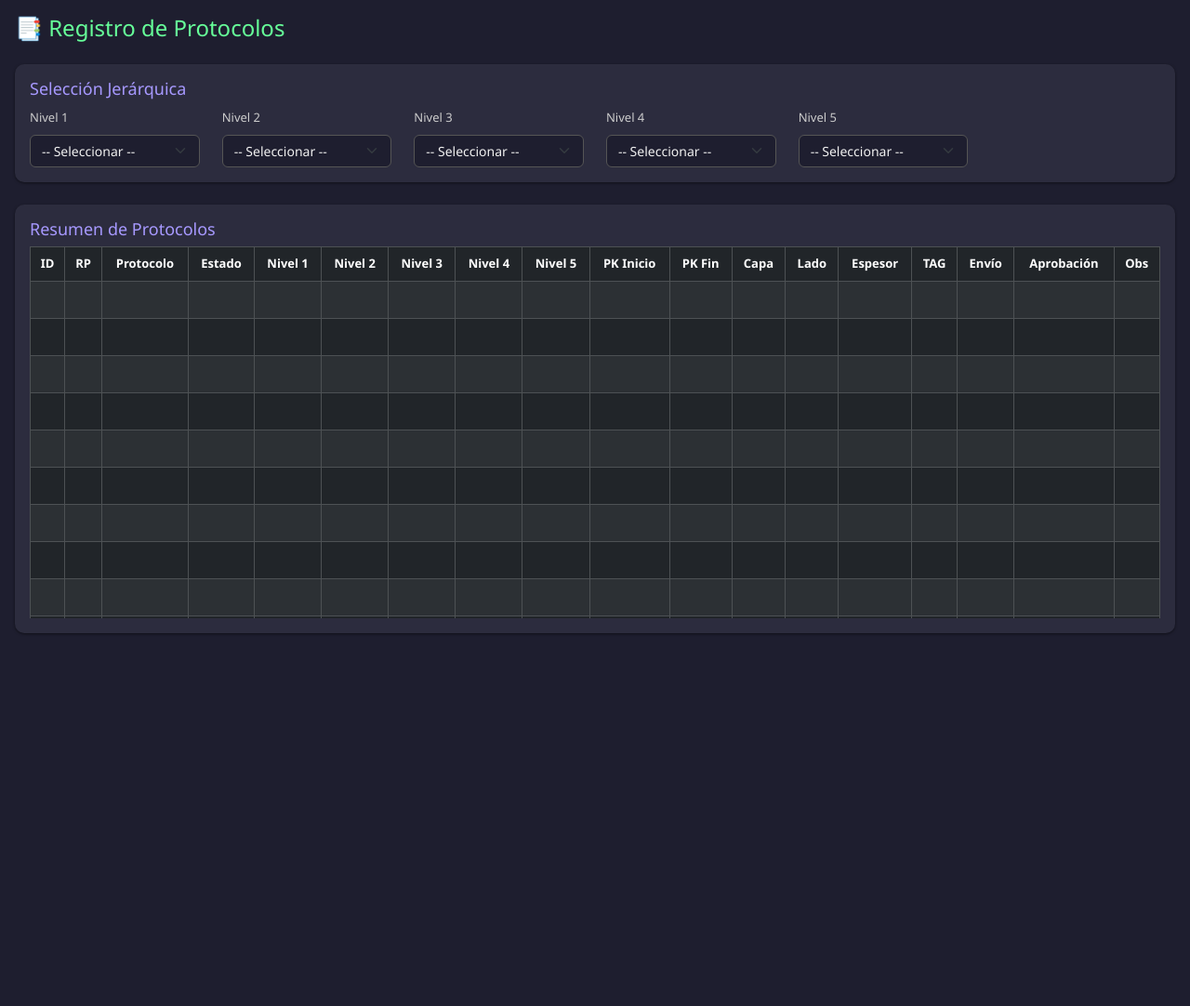
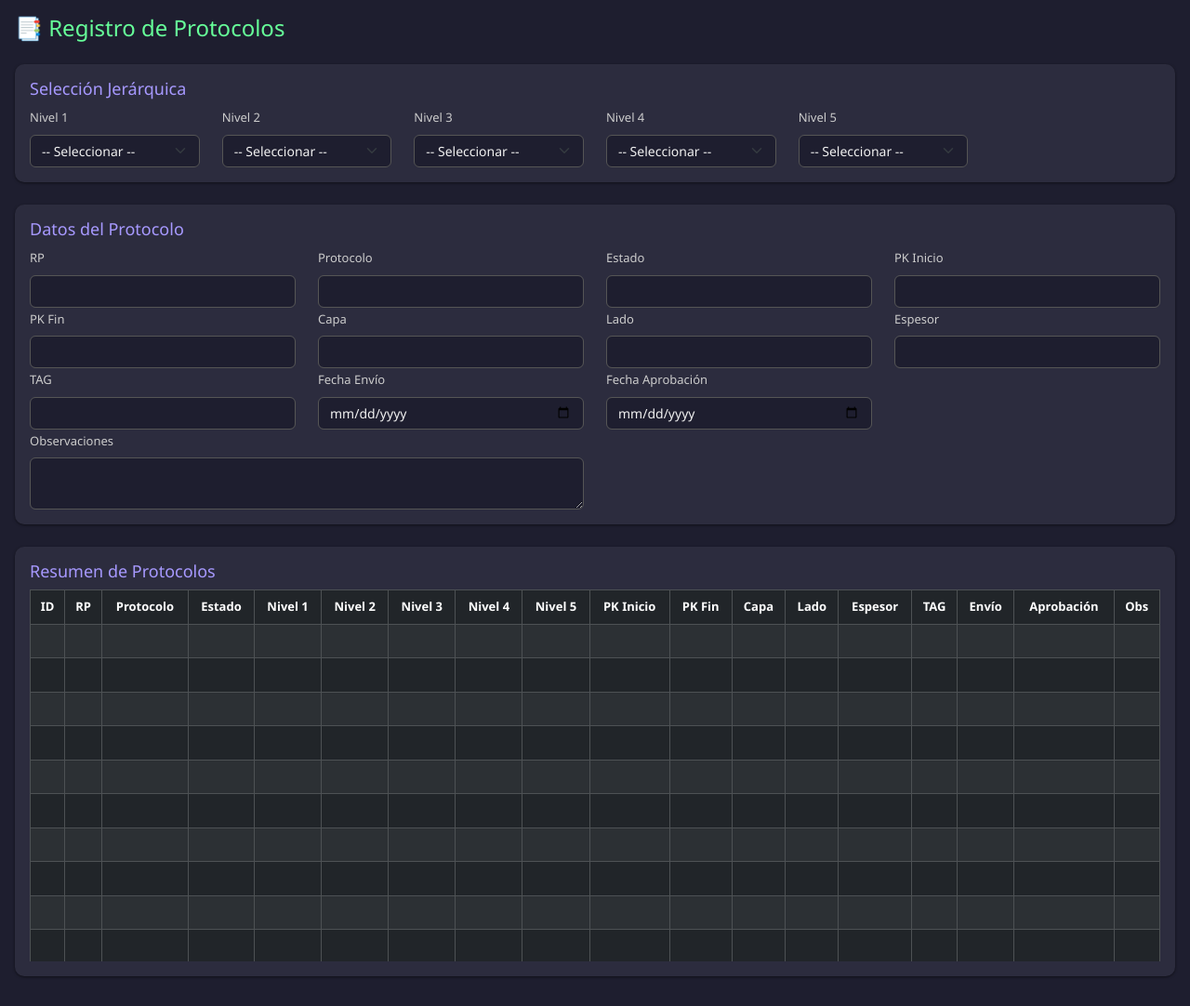
Before and after one commit to Calamardes/Registro-de-Protocolos, a FastAPI app: template templates/formulario.html in a window 1280 px wide. Shown: the whole page at 93% size. Before the commit the page ends 682 px from the top, so only its background shows below. Run offline with FastAPI, Linux system fonts and the light colour scheme; the template is opened without the code that fills it, so the values that code supplies are empty; parts of the project's set-up code (start-up, migrations or seed data) failed here and were passed over.

Commit message:
Update formulario.html

```diff
--- a/templates/formulario.html
+++ b/templates/formulario.html
@@ -46,20 +46,15 @@
             font-size: 13px;
             color: #ccc;
         }
-        #tabla-resumen td, #tabla-resumen th {
-            text-align: center;
-            vertical-align: middle;
-        }
-        #tabla-resumen td {
-            height: 40px;
-        }
         .scrollable-table {
             max-height: 400px;
             overflow-y: auto;
         }
         table th, table td {
             font-size: 13px;
-            padding: 0.4rem;
+            padding: 0.3rem;
+            text-align: center;
+            vertical-align: middle;
         }
         .table-striped tbody tr:nth-of-type(odd) {
             background-color: #2a2a3a;
@@ -105,30 +100,34 @@
         </div>
     </div>
 
+    <div class="form-section mb-4">
+        <h4>Datos del Protocolo</h4>
+        <div class="row">
+            <div class="col-md-3"><label class="form-label">RP</label><input type="text" class="form-control"></div>
+            <div class="col-md-3"><label class="form-label">Protocolo</label><input type="text" class="form-control"></div>
+            <div class="col-md-3"><label class="form-label">Estado</label><input type="text" class="form-control"></div>
+            <div class="col-md-3"><label class="form-label">PK Inicio</label><input type="text" class="form-control"></div>
+            <div class="col-md-3"><label class="form-label">PK Fin</label><input type="text" class="form-control"></div>
+            <div class="col-md-3"><label class="form-label">Capa</label><input type="text" class="form-control"></div>
+            <div class="col-md-3"><label class="form-label">Lado</label><input type="text" class="form-control"></div>
+            <div class="col-md-3"><label class="form-label">Espesor</label><input type="text" class="form-control"></div>
+            <div class="col-md-3"><label class="form-label">TAG</label><input type="text" class="form-control"></div>
+            <div class="col-md-3"><label class="form-label">Fecha Envío</label><input type="date" class="form-control"></div>
+            <div class="col-md-3"><label class="form-label">Fecha Aprobación</label><input type="date" class="form-control"></div>
+            <div class="col-md-6"><label class="form-label">Observaciones</label><textarea class="form-control" rows="2"></textarea></div>
+        </div>
+    </div>
+
     <div class="form-section">
         <h4>Resumen de Protocolos</h4>
         <div class="scrollable-table">
             <table id="tabla-resumen" class="table table-bordered table-hover table-striped table-dark">
                 <thead>
                     <tr>
-                        <th>ID</th>
-                        <th>RP</th>
-                        <th>Protocolo</th>
-                        <th>Estado</th>
-                        <th>Nivel 1</th>
-                        <th>Nivel 2</th>
-                        <th>Nivel 3</th>
-                        <th>Nivel 4</th>
-                        <th>Nivel 5</th>
-                        <th>PK Inicio</th>
-                        <th>PK Fin</th>
-                        <th>Capa</th>
-                        <th>Lado</th>
-                        <th>Espesor</th>
-                        <th>TAG</th>
-                        <th>Envío</th>
-                        <th>Aprobación</th>
-                        <th>Obs</th>
+                        <th>ID</th><th>RP</th><th>Protocolo</th><th>Estado</th><th>Nivel 1</th><th>Nivel 2</th>
+                        <th>Nivel 3</th><th>Nivel 4</th><th>Nivel 5</th><th>PK Inicio</th><th>PK Fin</th>
+                        <th>Capa</th><th>Lado</th><th>Espesor</th><th>TAG</th>
+                        <th>Envío</th><th>Aprobación</th><th>Obs</th>
                     </tr>
                 </thead>
                 <tbody>
```
